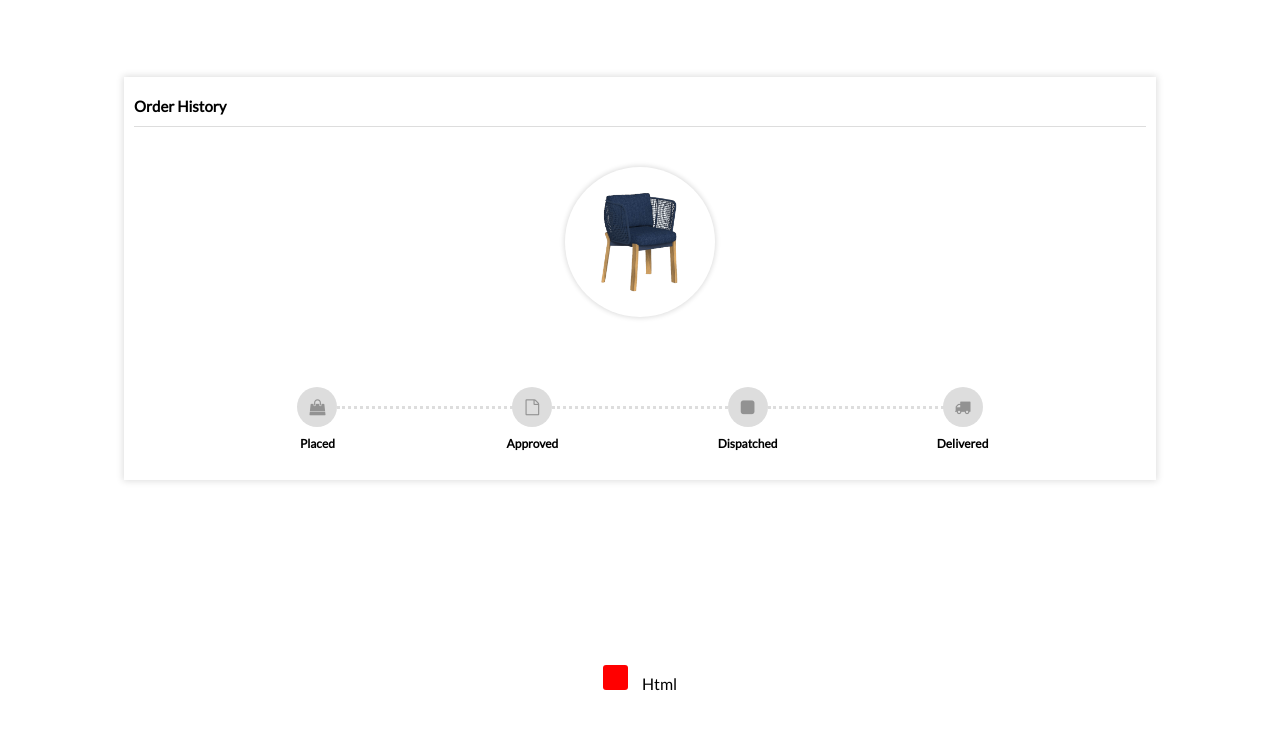
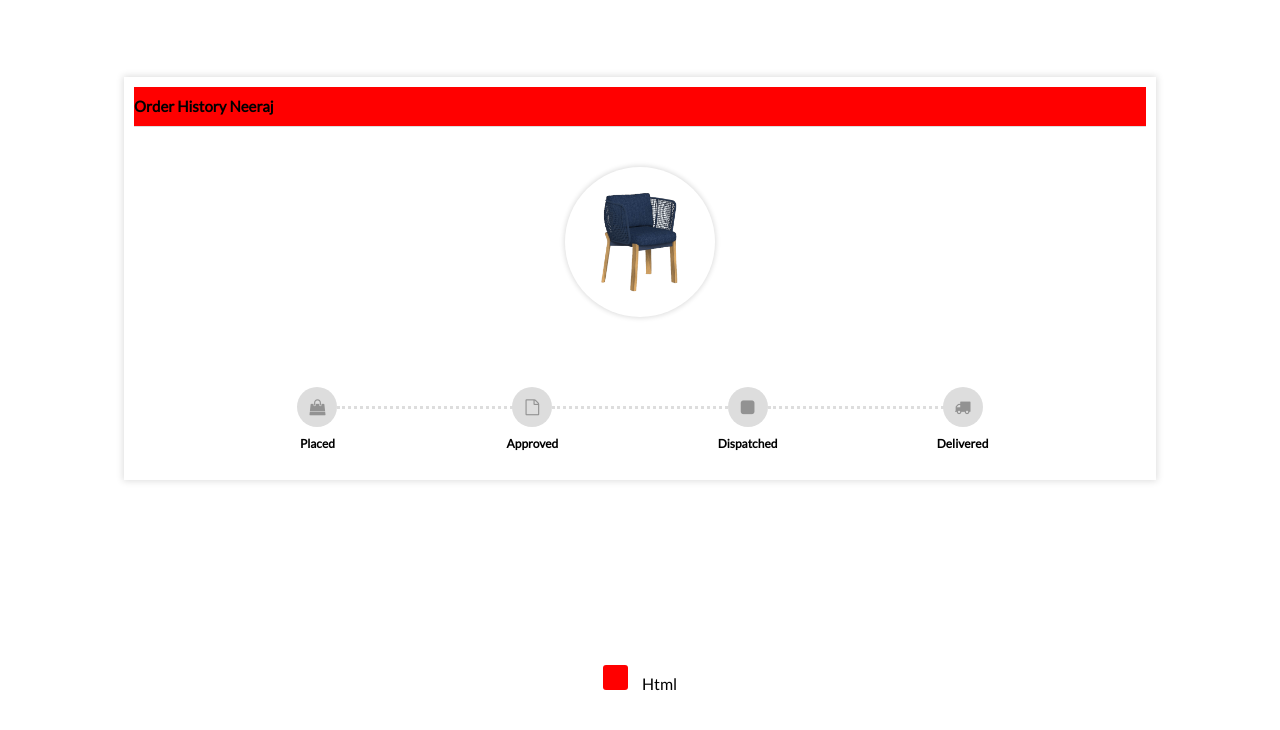
Before and after one commit to neerajlodhis/abcd, a plain HTML site: page index.html in a window 1280 px wide. Drawn offline with Linux system fonts and the light colour scheme.

Commit message:
change title and bg color

```diff
--- a/css/style.css
+++ b/css/style.css
@@ -64,6 +64,7 @@ body {
     padding: 11px 0px;
     border-bottom: 1.5px solid #ddd;
     font-weight: bolder;
+    background-color: red;
 }
 
 .order_img_main {
--- a/index.html
+++ b/index.html
@@ -16,7 +16,7 @@
             <div class="order_main_contant">
                 <div class="order_history_col">
                     <div class="order_history_cols">
-                        <h2 class="order_history_heading">Order History
+                        <h2 class="order_history_heading">Order History Neeraj
                         </h2>
                         <div class="order_img_main">
                             <div class="order_img">
```
